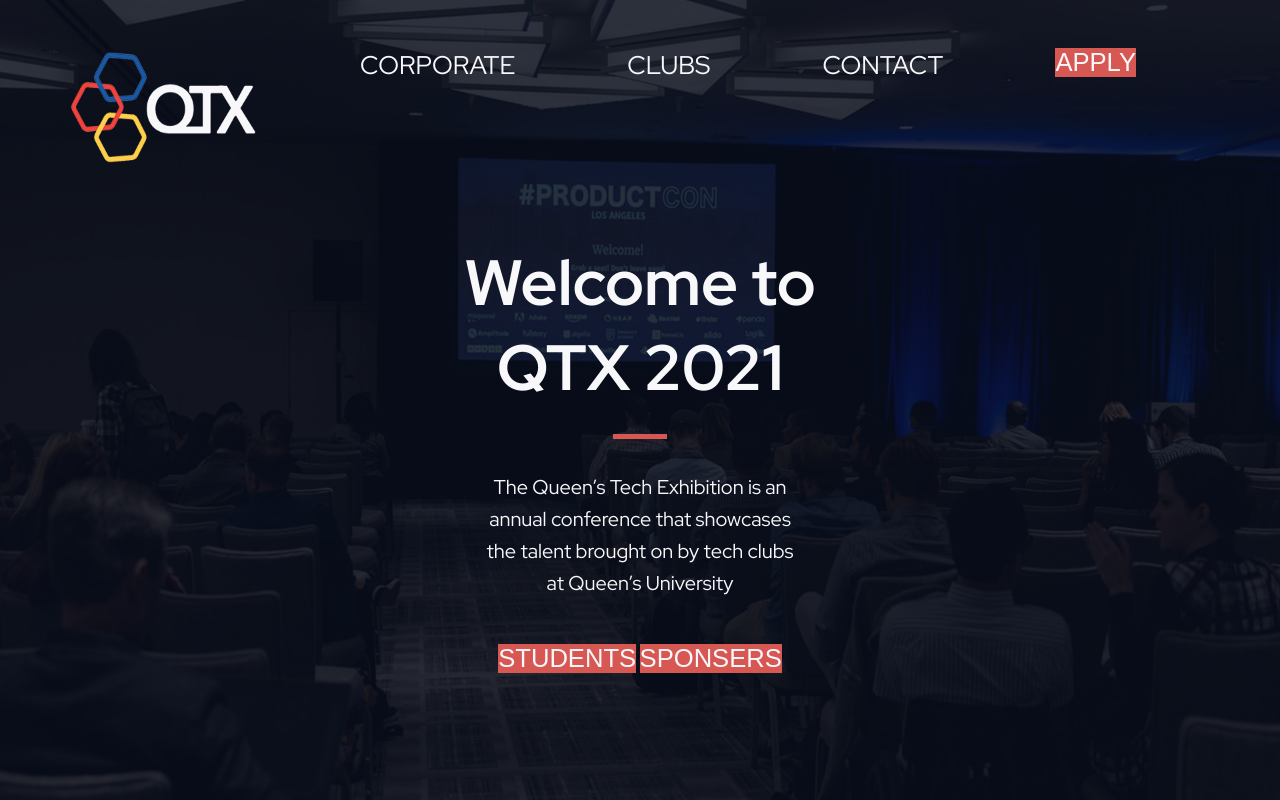
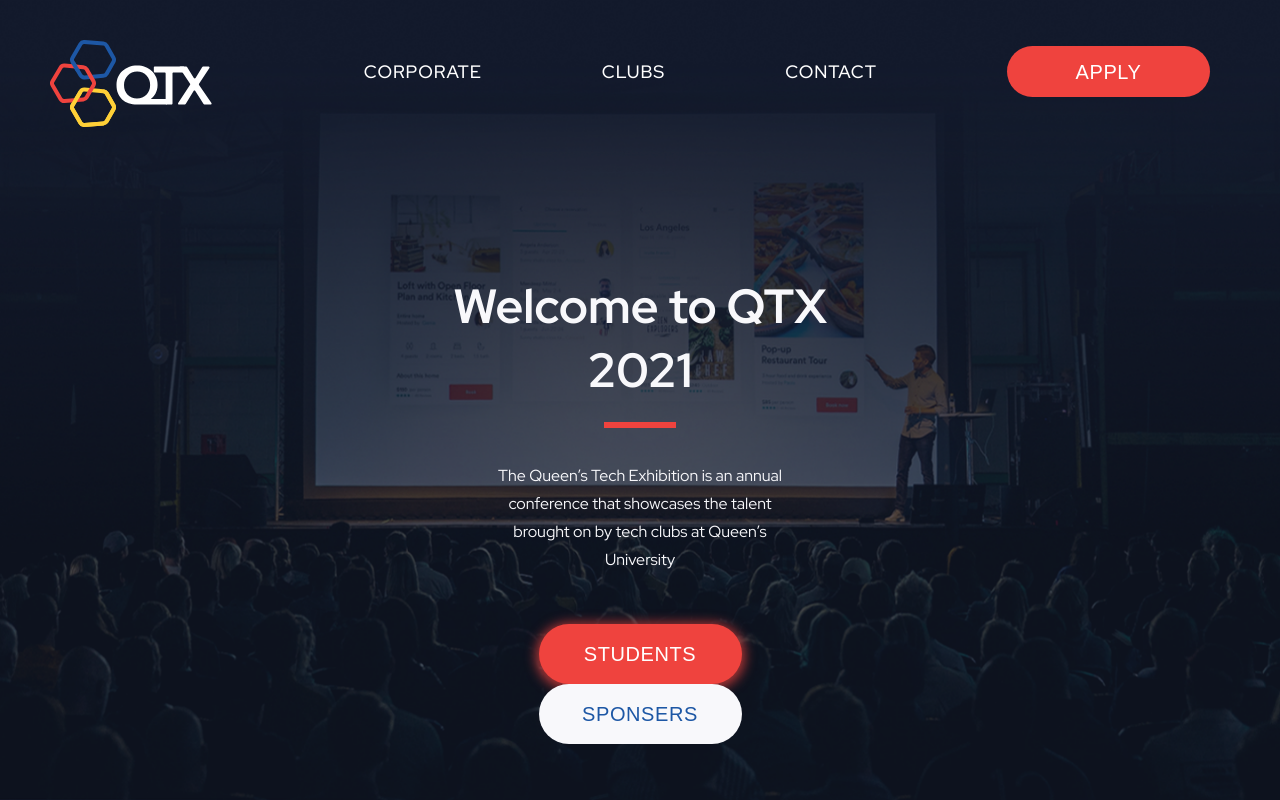
Before and after one commit to JoshGraham14/QTX-Website, a plain HTML site: page index.html in a window 1280 px wide. Drawn offline with Linux system fonts and the light colour scheme.

Commit message:
modified/re-did the styling

```diff
--- /dev/null
+++ b/css/newstyle.css
@@ -0,0 +1,147 @@
+*{
+    margin: 0px;
+    padding: 0px;
+    box-sizing: border-box;
+}
+
+body{
+    font-family: 'Red Hat Display', sans-serif;
+    color: #F8F8FB;
+}
+
+.landing-page{
+    height: 100vh;
+}
+
+#bg-image{
+    position: absolute;
+    z-index: -1;
+     /* Full height */
+    height: 100vh;
+    width: 100%;
+
+    /* Center and scale the image nicely */
+    background-position: center;
+    background-repeat: no-repeat;
+    background-size: cover;
+}
+
+/* Section 1 content*/
+
+.nav-bar{
+    display: flex;
+    justify-content: space-between;
+    align-items: center;
+}
+
+.landing-logo{
+    margin-left: 50px;
+    margin-top: 40px;
+}
+
+.nav-links{
+    display: flex;
+    align-items: center;
+    margin-top: 10px!important;
+}
+
+ul{
+    list-style-type: none;
+}
+
+li{
+    margin-left: 60px;
+    margin-right: 60px;
+}
+
+a{
+    text-decoration: none;
+    color: #FFF;
+    font-weight: 500;
+    font-size: 18px;
+    line-height: 24px;
+    /* identical to box height */
+
+    letter-spacing: 0.05em;
+}
+
+button{
+    border-radius: 100px;
+    width: 203px;
+    height: 60px;
+    text-decoration: none;
+    outline: none;
+    border: none;
+    margin-left: 10px;
+    margin-right: 10px;
+    font-weight: 500;
+    font-size: 20px;
+    line-height: 26px;
+    text-align: center;
+    letter-spacing: 0.03em;
+    background-color: #EF433E;
+    color: #FFF;
+}
+
+.nav-btn{
+    height: 51px;
+}
+
+.red-shadow{
+    box-shadow: 0px 2px 12px 3px rgba(239, 67, 62, 0.75);
+}
+
+button:hover{
+    cursor: pointer;
+}
+
+.white-blue-btn{
+    background: #F8F8FB;
+    color: #1D57A5;
+}
+
+.landing-btns{
+    margin-top: 10px;
+    padding: 40px;
+}
+
+.main-content{
+    display: flex;
+    flex-direction: column;
+    justify-content: center;
+    align-items: center;
+    text-align: center;
+    width: 32%;
+    margin-left: auto;
+    margin-right: auto;
+    margin-top: 11%;
+}
+
+.big-header-text{
+    font-family: Red Hat Display;
+    font-style: normal;
+    font-weight: 900;
+    font-size: 48px;
+    line-height: 64px;
+    /* identical to box height */
+    text-align: center;
+}
+
+#red-line{
+    width: 72px;
+    height: 0px;
+    border: 3px solid #EF433E;
+    margin-top: 20px;
+    margin-bottom: 34px;
+}
+
+.copy{
+    font-style: normal;
+    font-weight: 400;
+    font-size: 16px;
+    line-height: 28px;
+    /* or 175% */
+    text-align: center;
+    margin-left: 13%;
+    margin-right: 13%;
+}
--- a/css/styles.css
+++ /dev/null
@@ -1,92 +0,0 @@
-*{
-    margin: 0px;
-    padding: 0px;
-    box-sizing: border-box;
-}
-
-body{
-    font-family: 'Red Hat Display', sans-serif;
-    color: #F8F8FB;
-}
-
-.landing-page{
-    height: 100vh;
-}
-
-#bg-image{
-    position: absolute;
-    height: 100vh;
-    width: 100%;
-    z-index: -1;
-}
-
-
-nav{
-    padding: 4vh;
-    padding-top: 6vh;
-}
-
-ul{
-    list-style-type: none;
-}
-
-li{
-    display: inline;
-    margin-right: 7rem;
-    float: right;
-}
-
-a{
-    text-decoration: none;
-    color: #F8F8FB;
-    font-size: 1.6rem;
-}
-
-li a:hover{
-    color: #D75753;
-}
-
-button{
-    background-color: #D75753;
-    color: #F8F8FB;
-    text-align: center;
-    text-decoration: none;
-    font-size: 1.6rem;
-    border: none;
-}
-
-.main-content{
-    display: flex;
-    flex-direction: column;
-    width: 35%;
-    margin: auto;
-    margin-top: 20vh;
-    justify-content: center;
-}
-
-.welcome-text{
-    font-size: 4rem;
-    margin-bottom: 1.5rem;
-    text-align: center;
-}
-
-#red-line{
-    background-color: #D75753;
-    border: none;
-    height: 0.6vh;
-    width: 12%;
-    margin: auto;
-}
-
-.landing-copy{
-    font-size: 20px;
-    font-weight: lighter;
-    line-height: 160%;
-    margin: auto;
-    padding: 2rem 4rem 2.8rem 4rem;
-    text-align: center;
-}
-
-.landing-btns{
-    margin: 0 auto;
-}
--- a/index.html
+++ b/index.html
@@ -6,32 +6,35 @@
     <title>QTX</title>
     <link rel="preconnect" href="https://fonts.gstatic.com">
     <link href="https://fonts.googleapis.com/css2?family=Red+Hat+Display:wght@400;500;700&display=swap" rel="stylesheet">
-    <link rel="stylesheet" href="css/styles.css">
+    <link rel="stylesheet" href="css/newstyle.css">
 </head>
 <body>
     <section class="landing-page">
-        <img id="bg-image" src="img/bg-temp.png" alt="">
+        <img id="bg-image" src="img/background.png" alt="">
         <header>
-            <nav>
-                <ul>
-                    <li><button>APPLY</button></li>
+            <nav class="nav-bar">
+                <a href="index.html">
+                    <img class="landing-logo" src="img/logo.svg" alt="Logo">
+                </a>
+                <ul class="nav-links">
+                    <li><a href="https://google.ca">CORPORATE</a></li>
+                    <li><a href="https://google.ca">CLUBS</a></li>
                     <li><a href="https://google.ca">CONTACT</a></li>
-                    <li><a href="https://google.ca">CLUBS</a></li>
-                    <li><a href="https://google.ca">CORPORATE</a></li>
+                    <li><button class="nav-btn">APPLY</button></li>
                 </ul>
             </nav>
         </header>
         <div class="main-content">
-            <h1 class="welcome-text">Welcome to QTX 2021</h1>
+            <h1 class="big-header-text">Welcome to QTX 2021</h1>
             <hr id="red-line">
-            <p class="landing-copy">
+            <p class="copy">
                 The Queen’s Tech Exhibition is an annual conference that
                 showcases the talent brought on by tech clubs at Queen’s
                 University
             </p>
             <div class="landing-btns">
-                <button>STUDENTS</button>
-                <button>SPONSERS</button>
+                <button class="red-shadow">STUDENTS</button>
+                <button class="white-blue-btn">SPONSERS</button>
             </div>
         </div>
     </section>
```
Also changed, not shown: img/background.png (added), img/logo.png (deleted), img/logo.svg (added).
